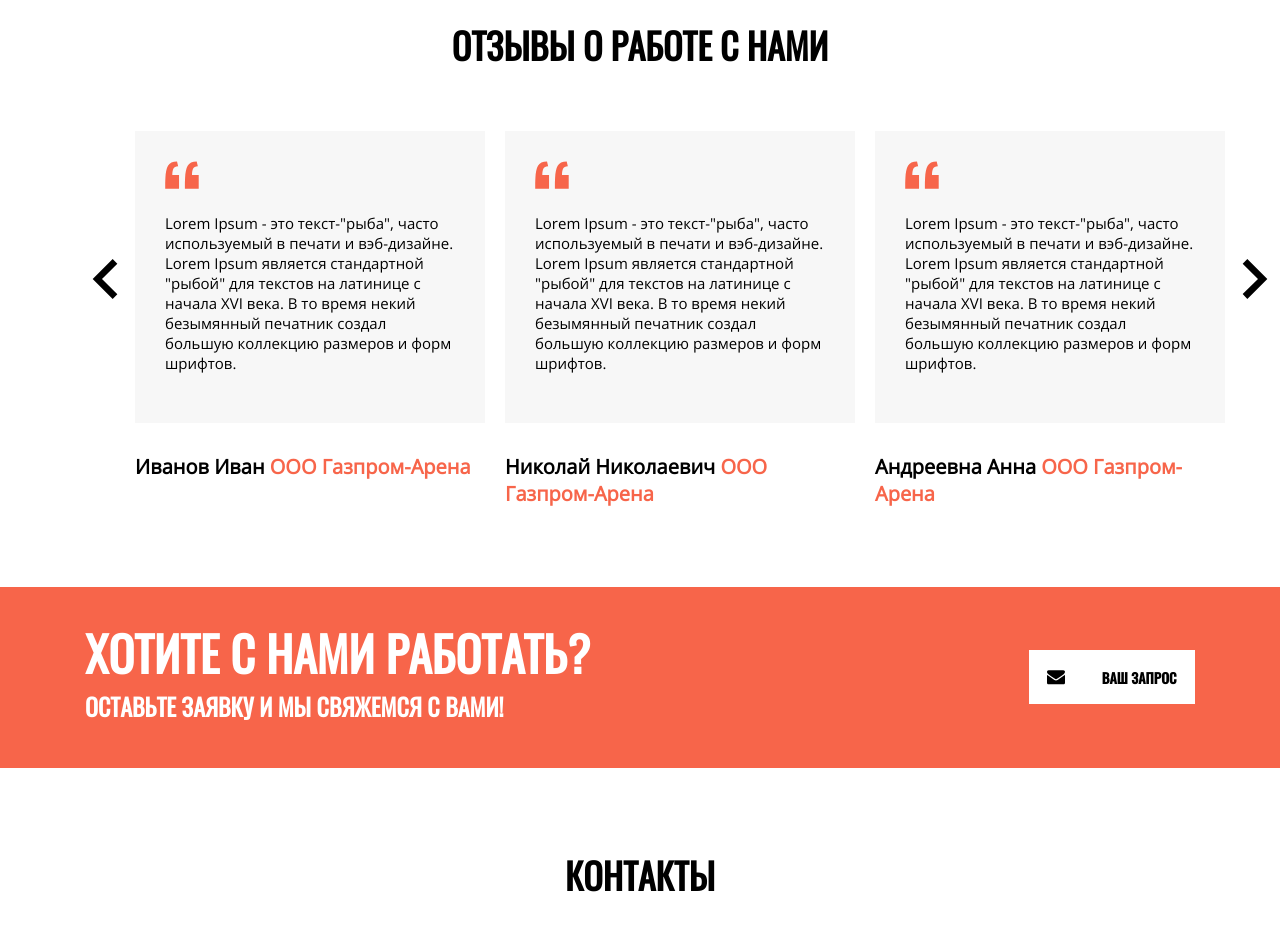
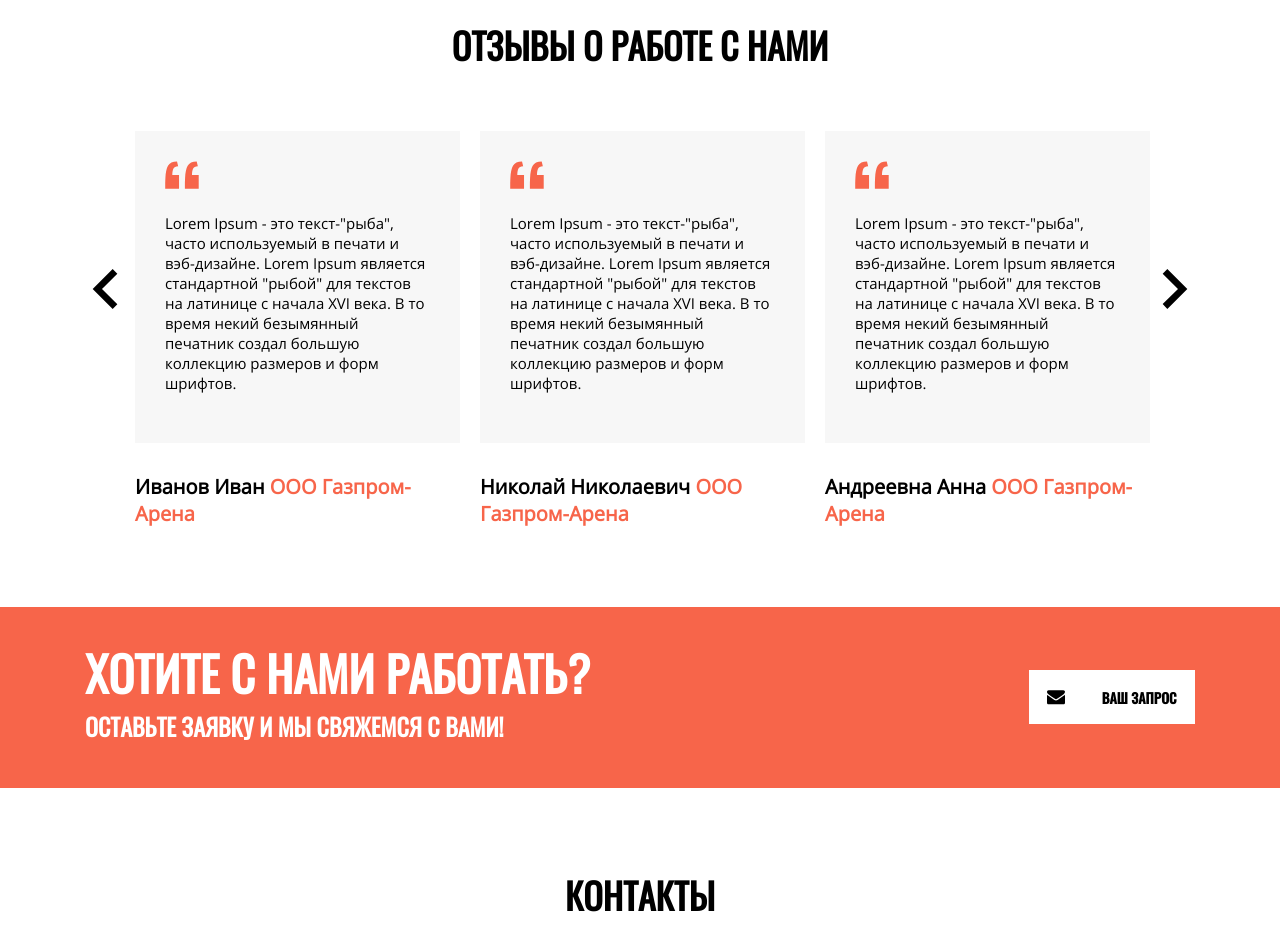
Before and after one commit to DioMain/Builder, a Vue app in the folder builder/: page / in a window 1280 px wide. Shown: the part 3920-4848 px from the top of the page. Built offline with nearby package versions, Linux system fonts and the light colour scheme.

Commit message:
попровил слайдер

```diff
--- a/builder/src/components/AnyReview.vue
+++ b/builder/src/components/AnyReview.vue
@@ -28,13 +28,13 @@ export default defineComponent({
 
 <style>
     .AnyReviews_div{
-        min-width: 350px;
+        min-width: 325px;
         margin-right: 10px;
         margin-left: 10px;
     }
     .Review_Block{
         padding: 30px;
-        max-width: 290px;
+        max-width: 265px;
         max-height: 290px;
         background: #F7F7F7;
     }
--- a/builder/src/components/SliderComponent.vue
+++ b/builder/src/components/SliderComponent.vue
@@ -1,10 +1,10 @@
 <template>
     <div class="Slider_div">
-        <button class="Slider_Button" @click="PredSlide">
+        <button class="Slider_Button Left_Button" @click="PredSlide">
             <img src="../assets/keyboard-left.svg" alt="">
         </button>
         <div class="Whithout_Buttom">
-            <div class="Slider_Button_Div" :style="{'margin-left': '-' + (370 * SlidePosition) + 'px'}">
+            <div class="Slider_Button_Div" :style="{'margin-left': '-' + (345 * SlidePosition) + 'px'}">
                 <AnyReview
                     v-for="Item in Items_Array"
                     :key="Item.id"
@@ -48,13 +48,13 @@ import AnyReview from './AnyReview.vue';
         PredSlide(){
             if(this.SlidePosition > 0){
                 this.SlidePosition--;
-                console.log(this.SlidePosition);
+                //console.log(this.SlidePosition);
             }
         },
         NextSlide(){
             if(this.SlidePosition < (this.Items_Array.length - 3)){
                 this.SlidePosition++;
-                console.log(this.SlidePosition);
+                //console.log(this.SlidePosition);
             }
         }
     },
@@ -78,6 +78,7 @@ import AnyReview from './AnyReview.vue';
         fill: #F7654A;
     }
     .Slider_div{
+        max-width: 1110px;
         margin: auto;
         display: flex;
         justify-content: space-between;
```
Also changed, not shown: builder/src/App.vue (line endings or trailing spaces).
